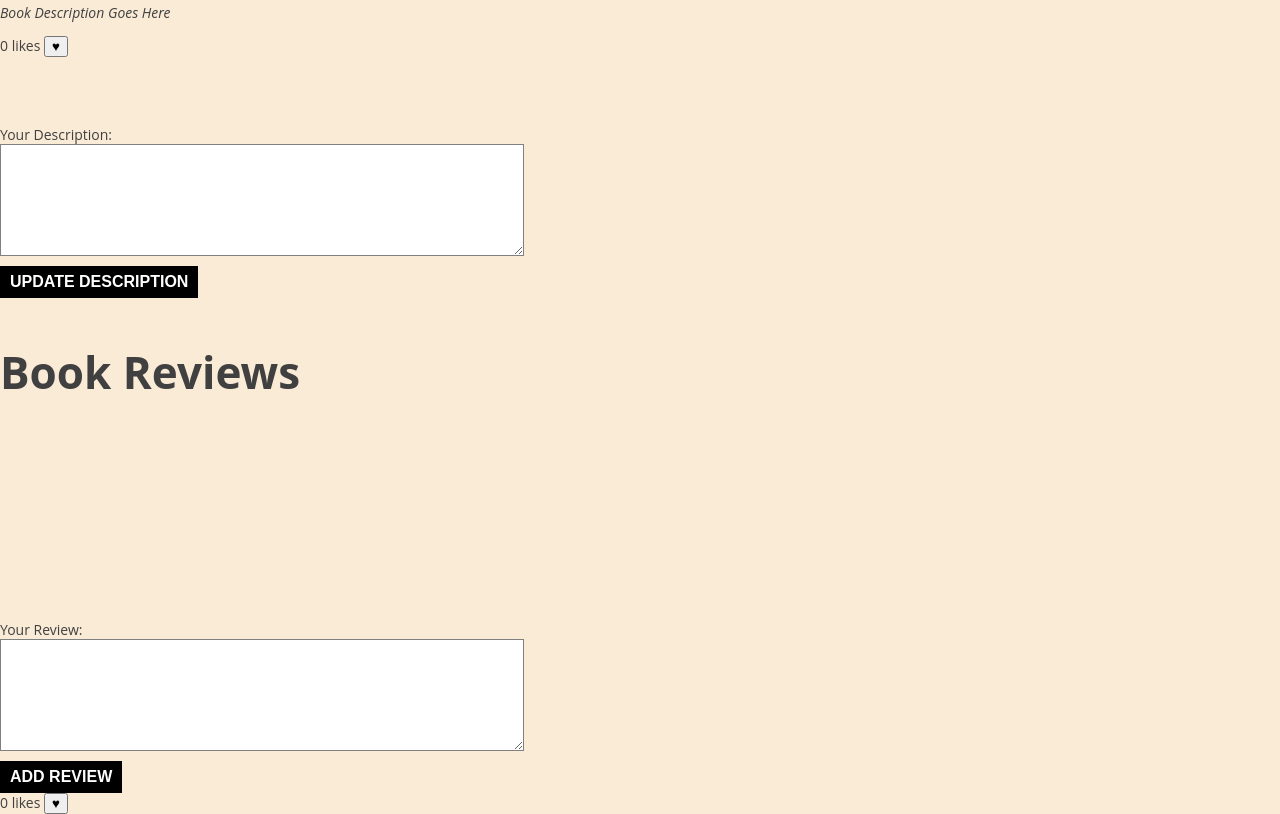
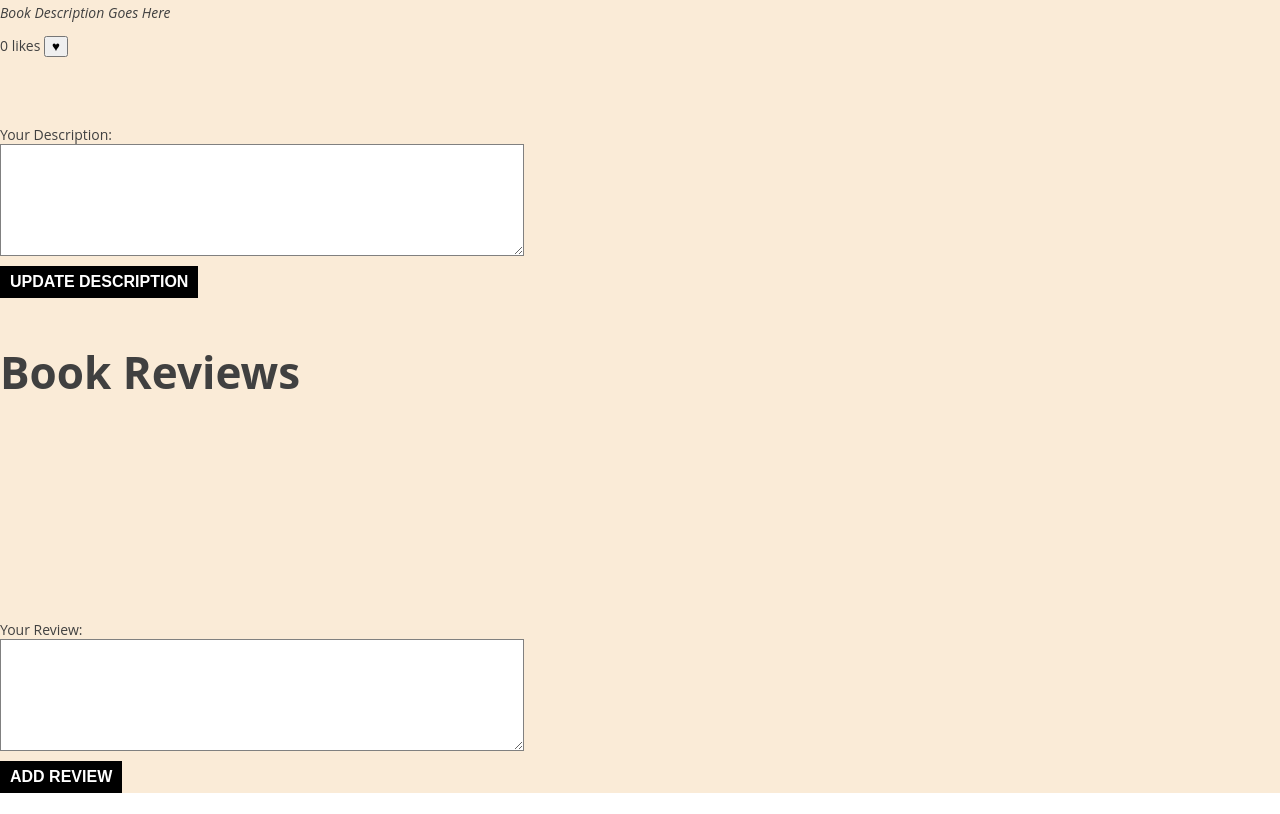
Before and after one commit to Zablon-Onchari-Nyabuto/Reading-Outpost, a plain HTML site: page index.html in a window 1280 px wide. Shown: the part 638-1452 px from the top of the page. After the commit the page ends 1431 px from the top, so only its background shows below. Drawn offline with Linux system fonts and the light colour scheme; no server answers.

Commit message:
Updated like button positioning in html file

```diff
--- a/index.html
+++ b/index.html
@@ -42,7 +42,6 @@
           <textarea id="description"></textarea>
           <button type="submit">Update Description</button>
         </form>
-
         <h3>Book Reviews</h3>
         <ul id="review-list">
           <li></li>
@@ -53,10 +52,6 @@
           <textarea id="review"></textarea>
           <button type="submit">Add review</button>
         </form>
-        <div>
-          <span id="like-count" class="like-count-value">0 likes</span>
-          <button id="like-btn" class="like-button">♥</button>
-        </div>
       </div>
     </main>
     <script src="script.js"></script>
```
